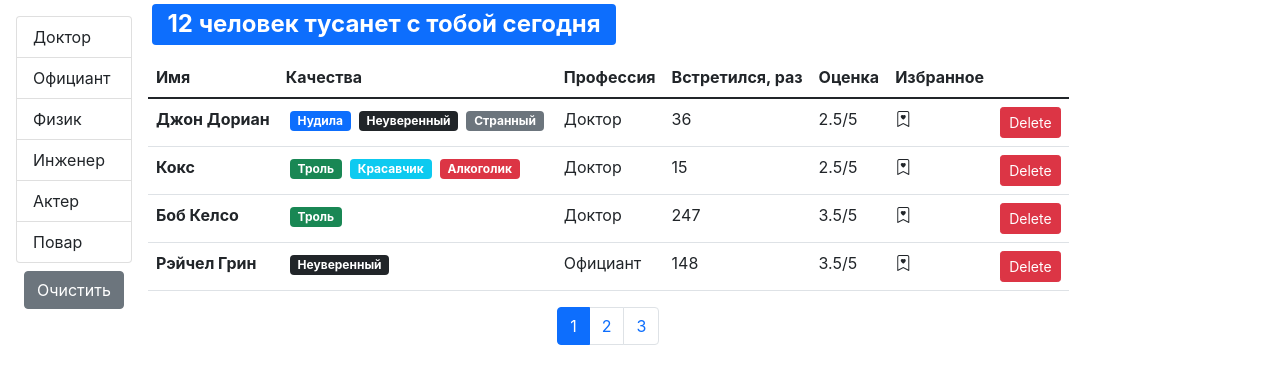
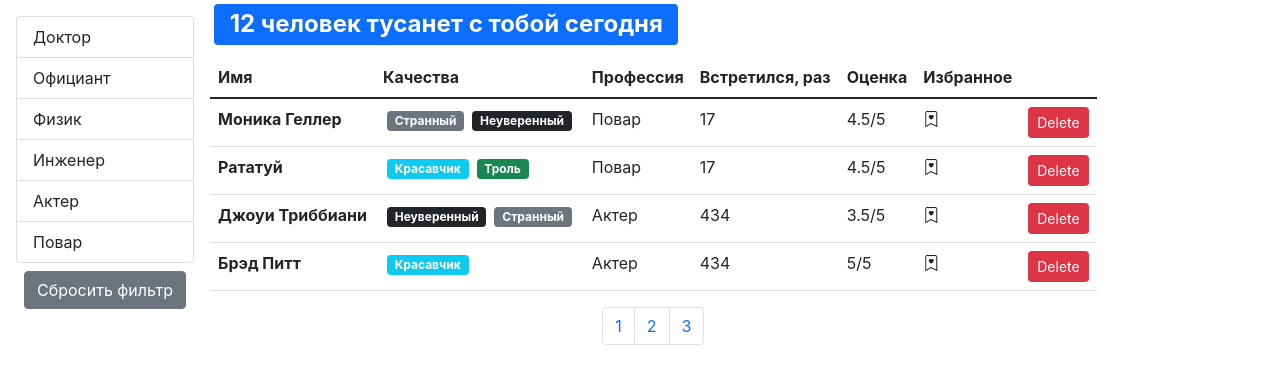
Before and after one commit to mrCtik/fast-company, a React (Create React App) app: page / in a window 1280 px wide. Shown: the top 384 px of the page. Built offline with nearby package versions, Linux system fonts and the light colour scheme.

Commit message:
finish task-5

```diff
--- a/src/app/API/fake.api/professions.api.js
+++ b/src/app/API/fake.api/professions.api.js
@@ -1,4 +1,4 @@
-export const professions = {
+export const professionsObject = {
     doctor: { _id: "67rdca3eeb7f6fgeed471818", name: "Доктор" },
     waiter: { _id: "67rdca3eeb7f6fgeed471820", name: "Официант" },
     physics: { _id: "67rdca3eeb7f6fgeed471814", name: "Физик" },
@@ -6,6 +6,14 @@ export const professions = {
     actor: { _id: "67rdca3eeb7f6fgeed471824", name: "Актер" },
     cook: { _id: "67rdca3eeb7f6fgeed471829", name: "Повар" }
 };
+export const professions = [
+    { _id: "67rdca3eeb7f6fgeed471818", name: "Доктор" },
+    { _id: "67rdca3eeb7f6fgeed471820", name: "Официант" },
+    { _id: "67rdca3eeb7f6fgeed471814", name: "Физик" },
+    { _id: "67rdca3eeb7f6fgeed471822", name: "Инженер" },
+    { _id: "67rdca3eeb7f6fgeed471824", name: "Актер" },
+    { _id: "67rdca3eeb7f6fgeed471829", name: "Повар" }
+];
 
 const fetchAll = () =>
     new Promise((resolve) => {
--- a/src/app/API/fake.api/user.api.js
+++ b/src/app/API/fake.api/user.api.js
@@ -1,5 +1,4 @@
-import { professions } from "./professions.api";
-
+import { professionsObject as professions } from "./professions.api";
 const qualities = {
     tedious: {
         _id: "67rdca3eeb7f6fgeed471198",
@@ -143,6 +142,14 @@ const users = [
         bookmark: false
     }
 ];
-export function fetchAll() {
-    return users;
-}
+
+const fetchAll = () =>
+    new Promise((resolve) => {
+        window.setTimeout(function () {
+            resolve(users);
+        }, 2000);
+    });
+
+export default {
+    fetchAll
+};
--- a/src/app/API/index.js
+++ b/src/app/API/index.js
@@ -1,4 +1,4 @@
-import * as users from "./fake.api/user.api";
+import users from "./fake.api/user.api";
 import professions from "./fake.api/professions.api";
 const API = {
     users,
--- a/src/app/app.jsx
+++ b/src/app/app.js
@@ -1,9 +1,13 @@
-import React, { useState } from "react";
+import React, { useState, useEffect } from "react";
 import API from "./API";
 import Users from "./components/users";
 
 const App = () => {
-    const [users, setUsers] = useState(API.users.fetchAll());
+    const [users, setUsers] = useState();
+
+    useEffect(() => {
+        API.users.fetchAll().then((data) => setUsers(data));
+    }, []);
 
     const handleDelete = (userId) => {
         setUsers((prevState) =>
@@ -22,11 +26,13 @@ const App = () => {
     };
     return (
         <>
-            <Users
-                onHandleDelete={handleDelete}
-                onHandleBookmark={handleBookmark}
-                users={users}
-            />
+            {users && (
+                <Users
+                    onHandleDelete={handleDelete}
+                    onHandleBookmark={handleBookmark}
+                    users={users}
+                />
+            )}
         </>
     );
 };
--- a/src/app/components/pagination.jsx
+++ b/src/app/components/pagination.jsx
@@ -18,7 +18,7 @@ const Pagination = ({ itemsCount, pageSize, onPageChandge, currentPage }) => {
                             "page-item" +
                             (page === currentPage ? " active" : "")
                         }
-                        key={"page_" + page}
+                        key={`page_${page}`}
                     >
                         <button
                             className="page-link"
--- a/src/app/components/user.jsx
+++ b/src/app/components/user.jsx
@@ -48,8 +48,19 @@ User.propTypes = {
     name: PropTypes.string.isRequired,
     rate: PropTypes.number.isRequired,
     completedMeetings: PropTypes.number.isRequired,
-    qualities: PropTypes.arrayOf(PropTypes.object).isRequired,
-    profession: PropTypes.objectOf(PropTypes.string).isRequired,
+    // qualities: PropTypes.arrayOf(PropTypes.object).isRequired,
+    qualities: PropTypes.arrayOf(
+        PropTypes.shape({
+            _id: PropTypes.string,
+            color: PropTypes.string,
+            name: PropTypes.string
+        })
+    ).isRequired,
+    // profession: PropTypes.objectOf(PropTypes.string).isRequired,
+    profession: PropTypes.shape({
+        _id: PropTypes.string,
+        name: PropTypes.string
+    }).isRequired,
     onHandleDelete: PropTypes.func.isRequired,
     onHandleBookmark: PropTypes.func.isRequired,
     bookmark: PropTypes.bool.isRequired
--- a/src/app/components/users.jsx
+++ b/src/app/components/users.jsx
@@ -6,6 +6,7 @@ import PropTypes from "prop-types";
 import GroupList from "./groupList";
 import API from "../API";
 import SearchStatus from "./searchStatus";
+import _ from "lodash";
 
 const Users = ({ users: allUsers, onHandleBookmark, onHandleDelete }) => {
     const [currentPage, setCurrentPage] = useState(1);
@@ -15,9 +16,7 @@ const Users = ({ users: allUsers, onHandleBookmark, onHandleDelete }) => {
     const pageSize = 4;
 
     useEffect(() => {
-        API.professions
-            .fetchAll()
-            .then((data) => setProfessions(Object.assign(data)));
+        API.professions.fetchAll().then((data) => setProfessions(data));
     }, []);
 
     useEffect(() => {
@@ -33,16 +32,27 @@ const Users = ({ users: allUsers, onHandleBookmark, onHandleDelete }) => {
     };
 
     const filteredUsers = selectedProf
-        ? allUsers.filter((user) => user.profession === selectedProf)
+        ? allUsers.filter((user) => {
+            // есть вариант с JSON.stringify(), но он не особо подходит
+            // как я понял, если будет изменен порядок - он выдаст false
+            return _.isEqual(user.profession, selectedProf);
+            //   user.profession === selectedProf;
+        })
         : allUsers;
     const count = filteredUsers.length;
 
     const userCrop = paginate(filteredUsers, currentPage, pageSize);
 
-    if (count === 0) {
-        return null;
-    }
+    useEffect(() => {
+        setCurrentPage(currentPage - 1);
+    }, [Math.ceil(count / pageSize)]);
 
+    // При такой реализации пропадает SearchStatus, если удалить всех юзеров
+    // if (count === 0) {
+    //     return null;
+    // }
+
+    // Преждняя реализация корректировки страницы при удалении юзеров
     // const currentPageBefore = Math.ceil(count / pageSize);
     // if (currentPage > currentPageBefore) {
     //     setCurrentPage(currentPageBefore);
@@ -65,12 +75,13 @@ const Users = ({ users: allUsers, onHandleBookmark, onHandleDelete }) => {
                         className="btn btn-secondary m-2"
                         onClick={clearFilter}
                     >
-                        Очистить
+                        Сбросить фильтр
                     </button>
                 </div>
             )}
             <div className="d-flex flex-column">
                 <SearchStatus number={count} />
+                {count !== 0 && (
                     <table className="table">
                         <thead>
                             <tr>
@@ -94,6 +105,7 @@ const Users = ({ users: allUsers, onHandleBookmark, onHandleDelete }) => {
                             ))}
                         </tbody>
                     </table>
+                )}
                 <div className="d-flex justify-content-center">
                     <Pagination
                         itemsCount={count}
--- a/src/index.js
+++ b/src/index.js
@@ -3,7 +3,7 @@ import ReactDOM from "react-dom/client";
 import "bootstrap/dist/css/bootstrap.css";
 import "bootstrap-icons/font/bootstrap-icons.css";
 import "./index.css";
-import reportWebVitals from "./reportWebVitals";
+// import reportWebVitals from "./reportWebVitals";
 import App from "./app/app";
 
 const root = ReactDOM.createRoot(document.getElementById("root"));
@@ -16,4 +16,4 @@ root.render(
 // If you want to start measuring performance in your app, pass a function
 // to log results (for example: reportWebVitals(console.log))
 // or send to an analytics endpoint. Learn more: https://bit.ly/CRA-vitals
-reportWebVitals();
+// reportWebVitals();
```
Also changed, not shown: src/app/components/groupList.jsx (+5 -2 lines), .eslintrc.js. Lines whose indentation alone changed are shown as unchanged.
